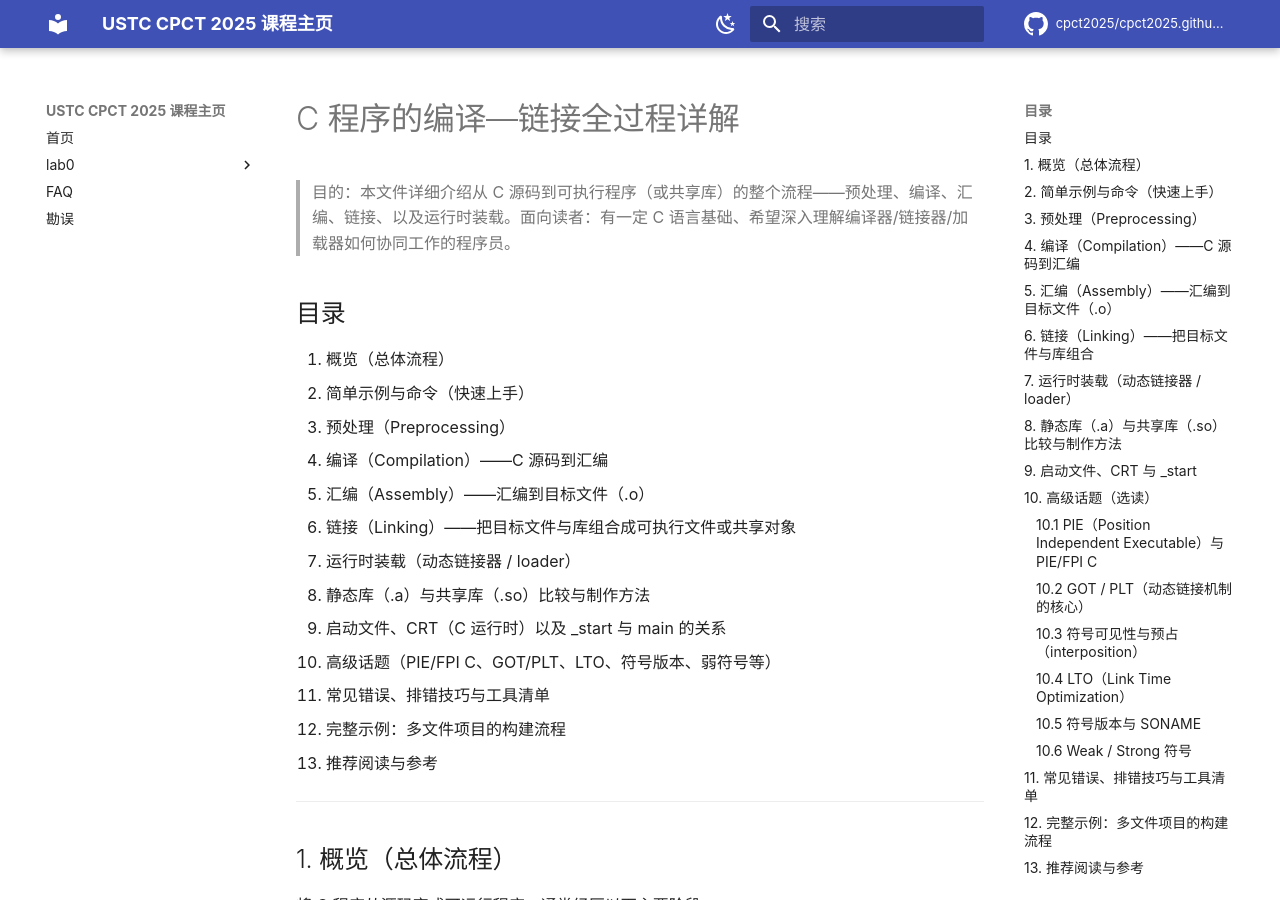
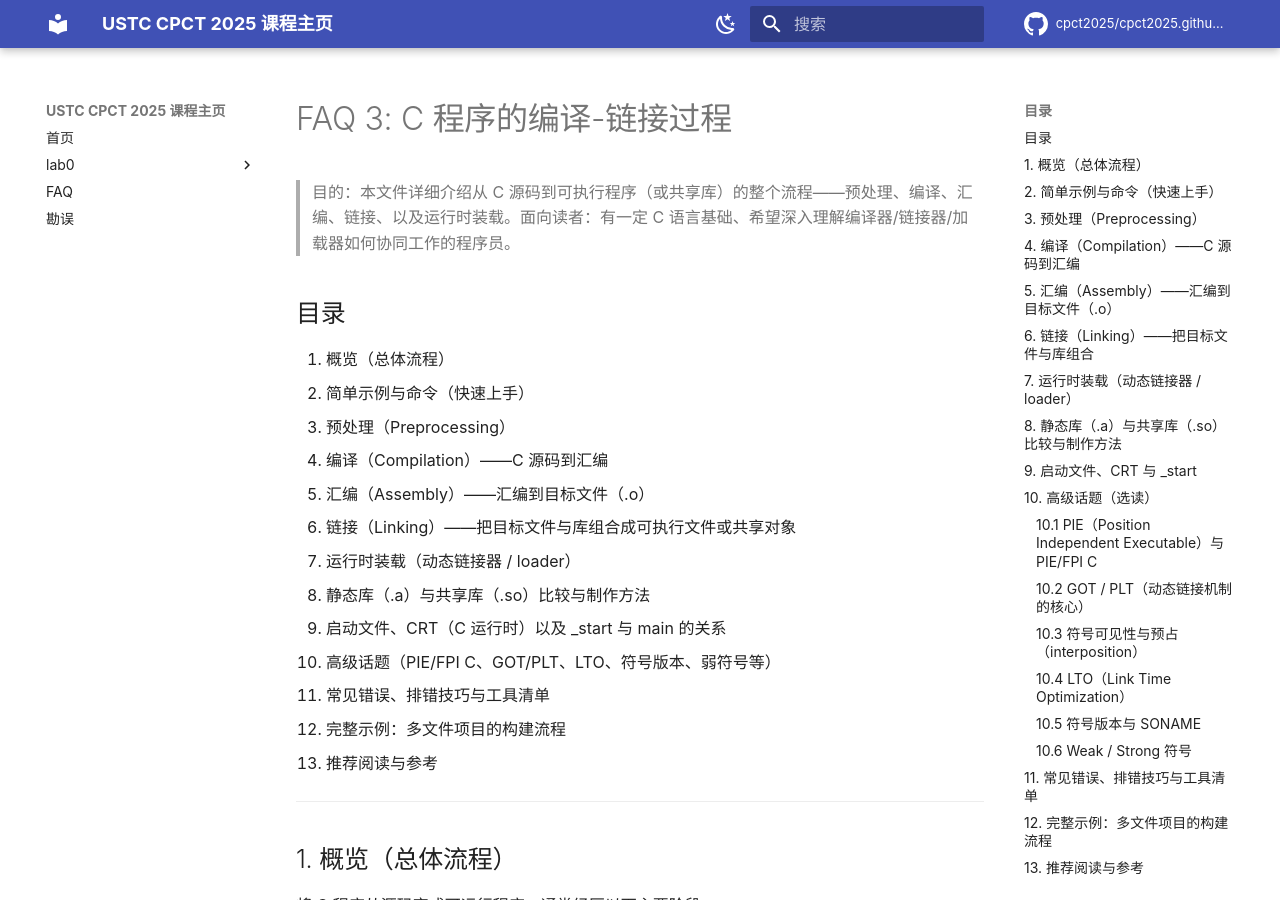
Before and after one commit to cpct2025/cpct2025.github.io, an MkDocs documentation site: the page built from docs/faq/faq-3.md, in a window 1280 px wide and 900 px high. Built offline with MkDocs 1.6.1 and Material for MkDocs 9.7.7, drawn with Linux system fonts in a browser that asks for light colours; comment, search, counter and statistics services are not loaded.

Commit message:
Revise title and content of FAQ 3 on C compilation
Updated title and introduction of FAQ 3 document.

```diff
--- a/docs/faq/faq-3.md
+++ b/docs/faq/faq-3.md
@@ -1,4 +1,4 @@
-# C 程序的编译—链接全过程详解
+# FAQ 3: C 程序的编译-链接过程
 
 > 目的：本文件详细介绍从 C 源码到可执行程序（或共享库）的整个流程——预处理、编译、汇编、链接、以及运行时装载。面向读者：有一定 C 语言基础、希望深入理解编译器/链接器/加载器如何协同工作的程序员。
 
```
